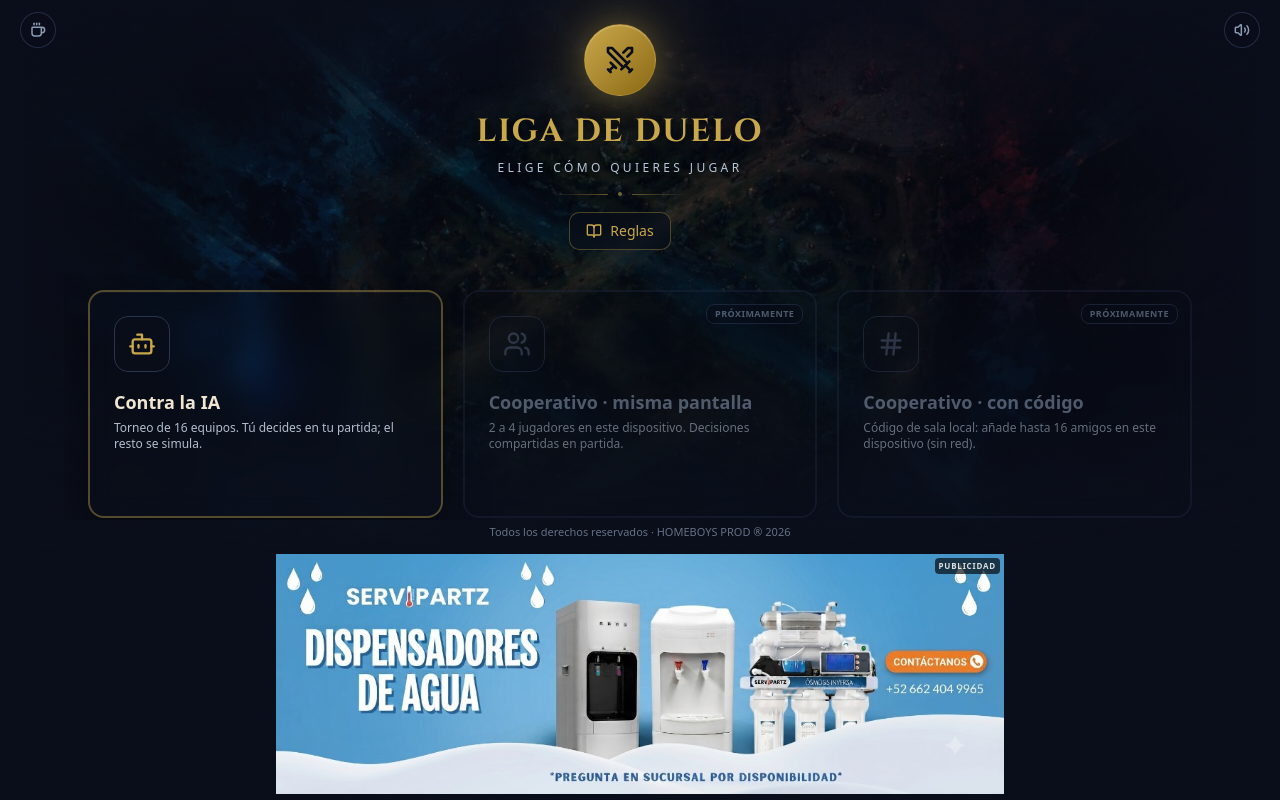
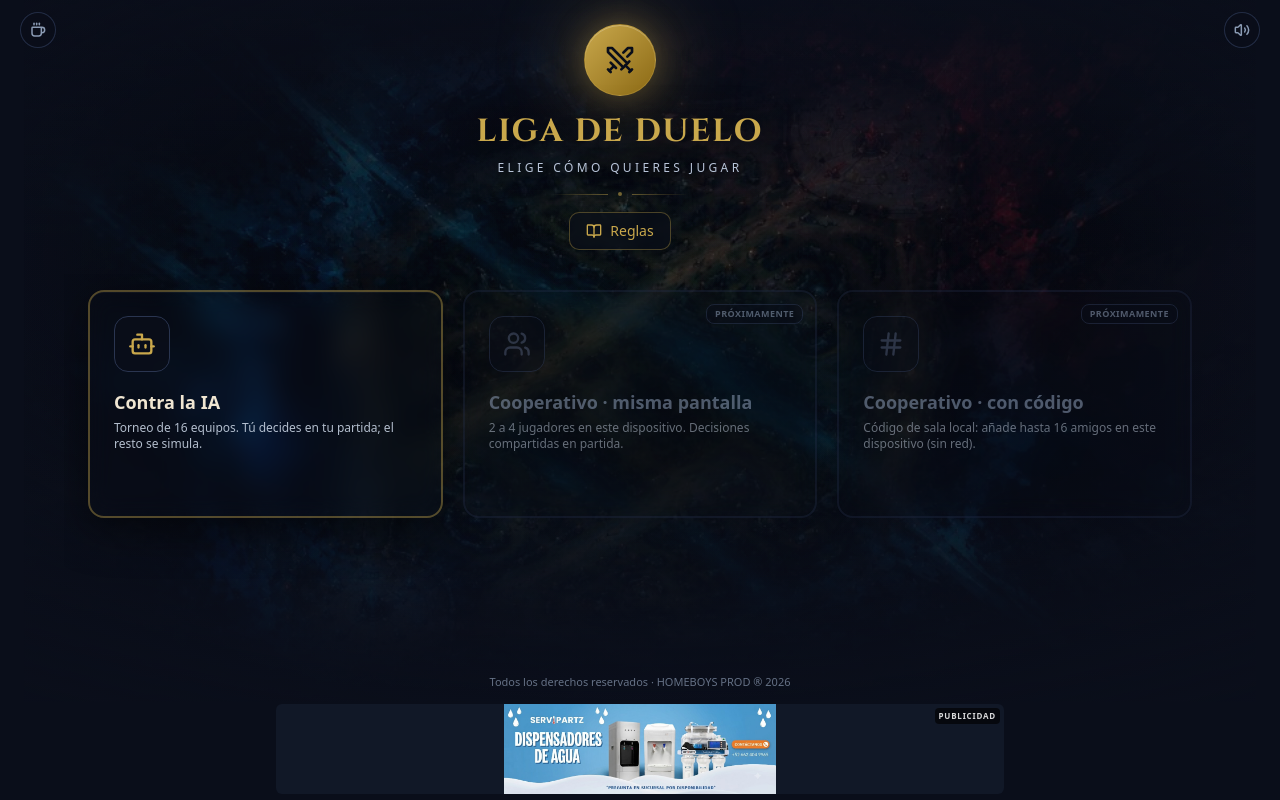
Before and after one commit to WeroMilk/ligadeduelo, a React (Vite) app: page / in a window 1280 px wide. Built offline with nearby package versions, Linux system fonts and the light colour scheme.

Commit message:
Size the ad banner like a standard leaderboard while keeping the full PNG visible.
Use classic 50/60/90px slots with object-contain so the creative scales down without cropping.

```diff
--- a/src/components/AdBanner.tsx
+++ b/src/components/AdBanner.tsx
@@ -19,7 +19,7 @@ export default function AdBanner() {
       aria-label="Publicidad"
     >
       <div
-        className="relative mx-auto w-full max-w-[728px] rounded-sm bg-[#111827]"
+        className="relative mx-auto flex h-[50px] w-full max-w-[728px] items-center justify-center rounded-sm bg-[#111827] sm:h-[60px] md:h-[90px]"
         style={{ userSelect: 'none' }}
       >
         <span className="absolute right-0.5 top-0.5 z-10 rounded bg-black/65 px-1 py-px text-[7px] font-bold uppercase tracking-[0.1em] text-white/85 md:right-1 md:top-1 md:px-1 md:py-0.5 md:text-[8px]">
@@ -29,7 +29,7 @@ export default function AdBanner() {
         <img
           src={AD_IMG}
           alt="Servipartz · Dispensadores de agua"
-          className="block h-auto w-full"
+          className="max-h-full max-w-full object-contain"
           loading="lazy"
           decoding="async"
           draggable={false}
```
